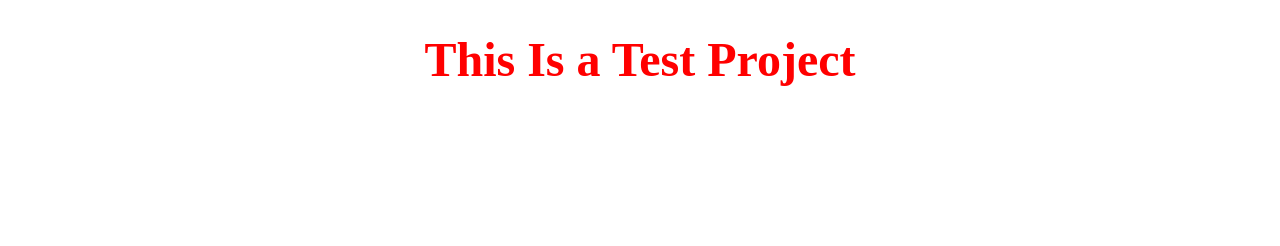
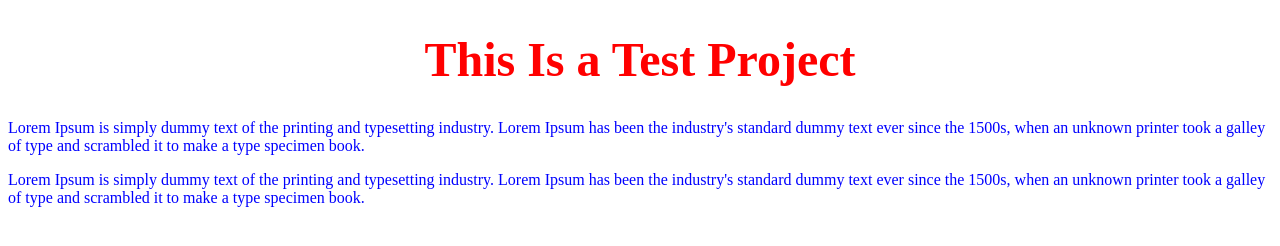
Before and after one commit to iballi2017/test-project-alli, a plain HTML site: page index.html in a window 1280 px wide. Drawn offline with Linux system fonts and the light colour scheme.

Commit message:
adding paragraph text with styling

```diff
--- a/index.html
+++ b/index.html
@@ -9,5 +9,7 @@
 </head>
 <body>
     <h1 class="page-title">This Is a Test Project</h1>
+    <p>Lorem Ipsum is simply dummy text of the printing and typesetting industry. Lorem Ipsum has been the industry's standard dummy text ever since the 1500s, when an unknown printer took a galley of type and scrambled it to make a type specimen book.</p>
+    <p>Lorem Ipsum is simply dummy text of the printing and typesetting industry. Lorem Ipsum has been the industry's standard dummy text ever since the 1500s, when an unknown printer took a galley of type and scrambled it to make a type specimen book.</p>
 </body>
 </html>
--- a/style.css
+++ b/style.css
@@ -3,3 +3,6 @@
     font-size: 3rem;
     text-align: center;
 }
+p{
+    color: blue;
+}
```
